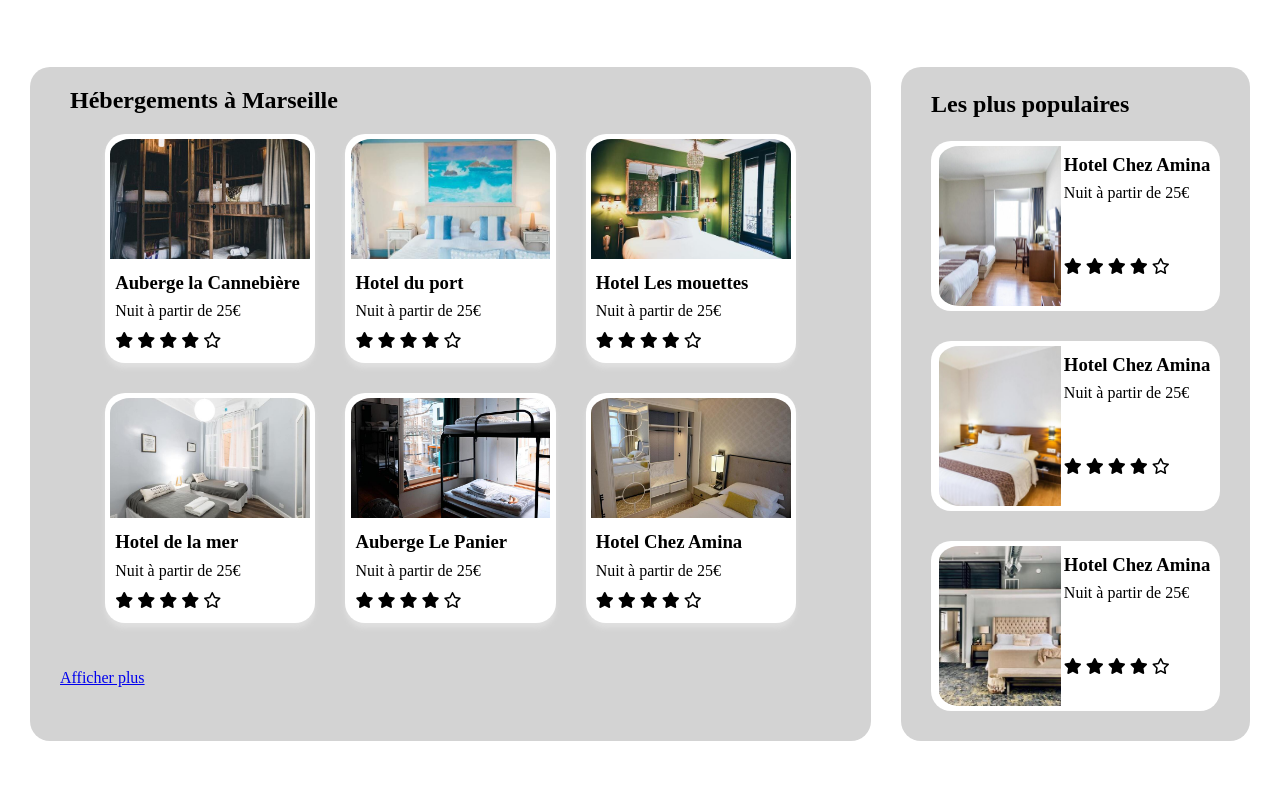
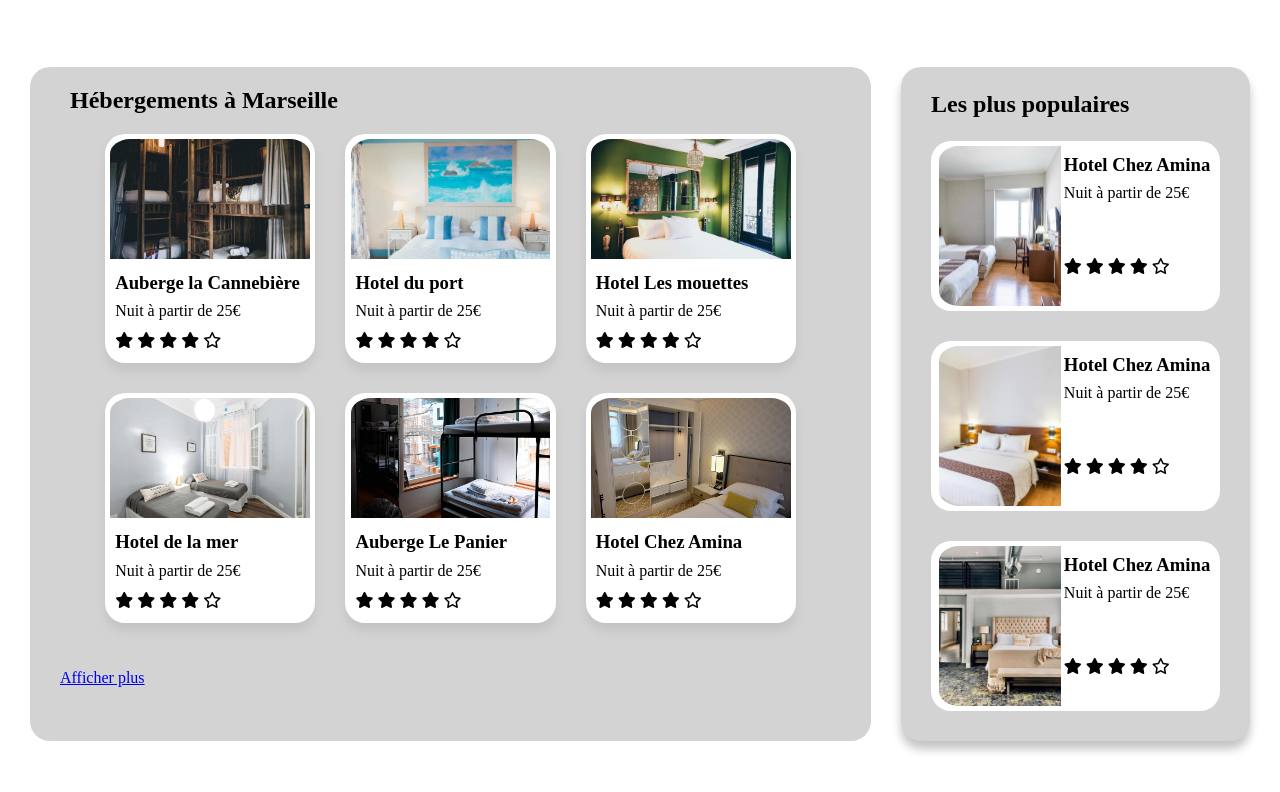
Before and after one commit to pittspoker/P2, a plain HTML site: page index.html in a window 1280 px wide. Drawn offline with Linux system fonts and the light colour scheme.

Commit message:
changement ombre

```diff
--- a/style.css
+++ b/style.css
@@ -23,7 +23,7 @@ article{
     width: 30%;
     background-color: #fff;
     border-radius: 20px;
-    box-shadow: 0px 5px 5px #DFDFDF;
+    box-shadow: 0px 8px 10px #c4c4c4;
     margin-bottom: 30px;
     margin-right: 15px;
     margin-left: 15px;
@@ -86,6 +86,8 @@ article{
     background-color: #D3D3D3 ;
     border-radius: 20px 20px 20px 20px;
     margin-right: 30px;
+    box-shadow: 0px 8px 10px #c4c4c4;
+
 }
 .contain-pop h4{
     font-size: 1.5em;
```
